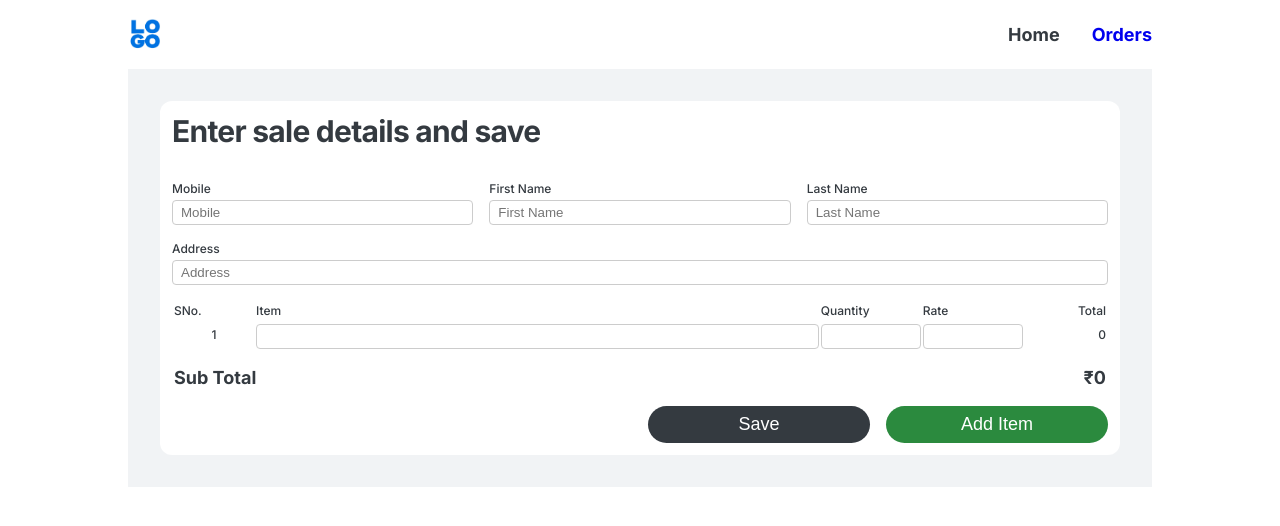
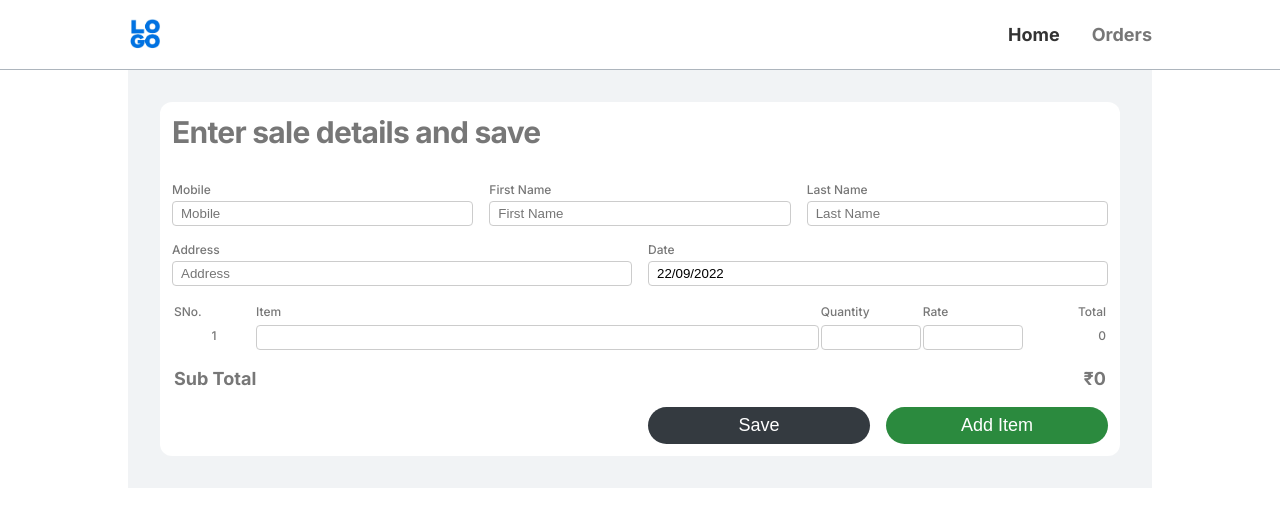
Before and after one commit to Subhash106/rkv, a React app: page / in a window 1280 px wide. Shown: the top 526 px of the page. Built offline with nearby package versions, Linux system fonts and the light colour scheme.

Commit message:
Added Date field

```diff
--- a/package.json
+++ b/package.json
@@ -47,6 +47,7 @@
     "formik": "^2.2.9",
     "jest": "^29.1.1",
     "localforage": "^1.10.0",
+    "moment": "^2.29.4",
     "prop-types": "^15.8.1",
     "react": "^17.0.2",
     "react-dom": "^17.0.2",
--- a/public/index.html
+++ b/public/index.html
@@ -11,7 +11,7 @@
     <link rel="preconnect" href="https://fonts.gstatic.com" crossorigin />
     <link href="https://fonts.googleapis.com/css2?family=Inter:wght@400;500;700&display=swap" rel="stylesheet" />
     <link rel="manifest" href="./manifest.json" />
-    <title>React Starter</title>
+    <title>Radha-Krishan Vastralay</title>
   </head>
 
   <body>
--- a/src/App.css
+++ b/src/App.css
@@ -10,7 +10,8 @@
 /* Tints: #409651 */
 :root {
   --white: #ffffff;
-  --primary-gray: #343a40;
+  --primary-gray: #777;
+  --primary-gray-dark: #333;
   --tint-gray: #343a40;
   --tint-2-gray: #ccc;
   --secondary-gray: #adb5bd;
--- a/src/components/Header/index.js
+++ b/src/components/Header/index.js
@@ -16,12 +16,23 @@ const Header = () => {
           <div className="top-nav">
             <ul>
               <li>
-                <NavLink to="/" className={({ isActive }) => (isActive ? 'active' : '')}>
+                <NavLink
+                  to="/"
+                  className={({ isActive }) => {
+                    return isActive ? 'active' : '';
+                  }}
+                  end
+                >
                   Home
                 </NavLink>
               </li>
               <li>
-                <NavLink to="/orders" className={({ isActive }) => (isActive ? 'active' : '')}>
+                <NavLink
+                  to="/orders"
+                  className={({ isActive }) => {
+                    return isActive ? 'active' : '';
+                  }}
+                >
                   Orders
                 </NavLink>
               </li>
--- a/src/components/Header/style.css
+++ b/src/components/Header/style.css
@@ -1,5 +1,3 @@
-$color-red: red;
-
 .header {
   grid-column: 1/-1;
   border-bottom: 1px solid var(--secondary-gray);
@@ -28,14 +26,15 @@ $color-red: red;
 .top-nav a:link,
 .top-nav a:visited,
 .top-nav a.inactive {
-  color: $color-red;
+  color: var(--primary-gray);
   text-decoration: none;
   font-size: 1.8rem;
   font-weight: 700;
+  display: block;
 }
 
 .top-nav a:hover,
 .top-nav a:active,
 .top-nav a.active {
-  color: var(--primary-gray);
+  color: var(--primary-gray-dark);
 }
--- a/src/components/Main/SalesForm/Index.js
+++ b/src/components/Main/SalesForm/Index.js
@@ -1,4 +1,5 @@
 import { Formik } from 'formik';
+import moment from 'moment';
 // import Yup from 'yup';
 import React from 'react';
 import { DB, isOffline } from '../../shared/utilities';
@@ -7,6 +8,7 @@ import './style.css';
 
 const SalesForm = () => {
   const formData = {
+    date: moment().format('DD/MM/YYYY'),
     mobile: '',
     firstName: '',
     lastName: '',
--- a/src/components/Main/SalesForm/form.js
+++ b/src/components/Main/SalesForm/form.js
@@ -5,7 +5,7 @@ import TextInput from '../../shared/TextInput';
 
 const SalesFormFields = props => {
   const { values, handleChange, setFieldValue, handleSubmit } = props;
-  const { mobile, firstName, lastName, address, items, subTotal } = values;
+  const { mobile, firstName, lastName, address, items, subTotal, date } = values;
 
   useEffect(() => {
     const subTotal = items.reduce((total, next) => {
@@ -32,8 +32,9 @@ const SalesFormFields = props => {
         <TextInput onChange={handleChange} value={firstName} id="firstName" name="firstName" label="First Name" />
         <TextInput onChange={handleChange} value={lastName} id="lastName" name="lastName" label="Last Name" />
       </div>
-      <div className="row col-md-1">
+      <div className="row col-md-2">
         <TextInput onChange={handleChange} value={address} id="address" name="address" label="Address" />
+        <TextInput onChange={handleChange} value={date} id="date" name="date" label="Date" />
       </div>
 
       <div className="row col-md-1">
--- a/src/components/Orders/ordersTable.js
+++ b/src/components/Orders/ordersTable.js
@@ -17,6 +17,7 @@ const OrdersTable = props => {
             <th className="text-left">Address</th>
             <th className="text-left">Items</th>
             <th className="text-right">Total</th>
+            <th className="text-right">Date (DD/MM/YYYY)</th>
           </tr>
         </thead>
         <tbody>
@@ -29,6 +30,7 @@ const OrdersTable = props => {
                 {order.items.map(item => `${item.quantity}-${item.item}(${item.rate})`).join(', ')}
               </td>
               <td className="text-right">{order.subTotal}</td>
+              <td className="text-right">{order.date}</td>
             </tr>
           ))}
         </tbody>
```
Also changed, not shown: 1 other file (tests, documents, lock files or other folders).
